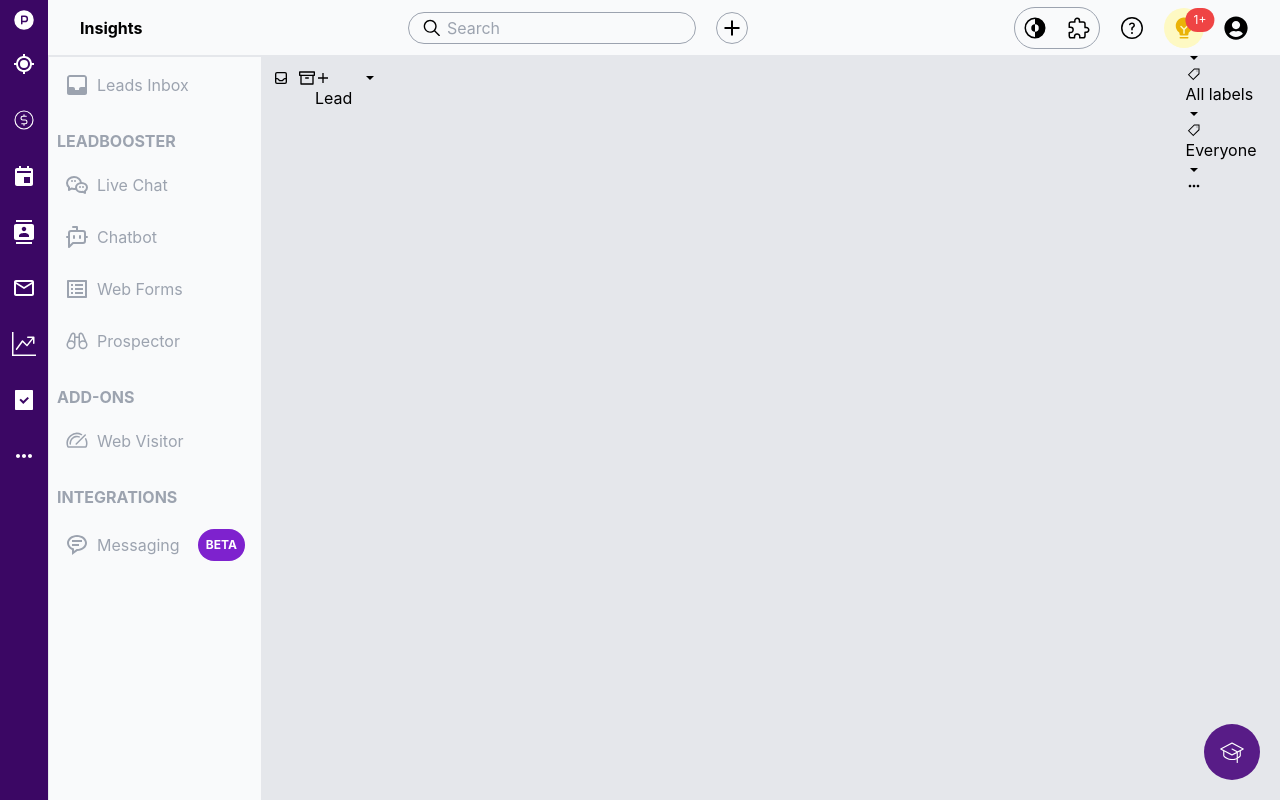
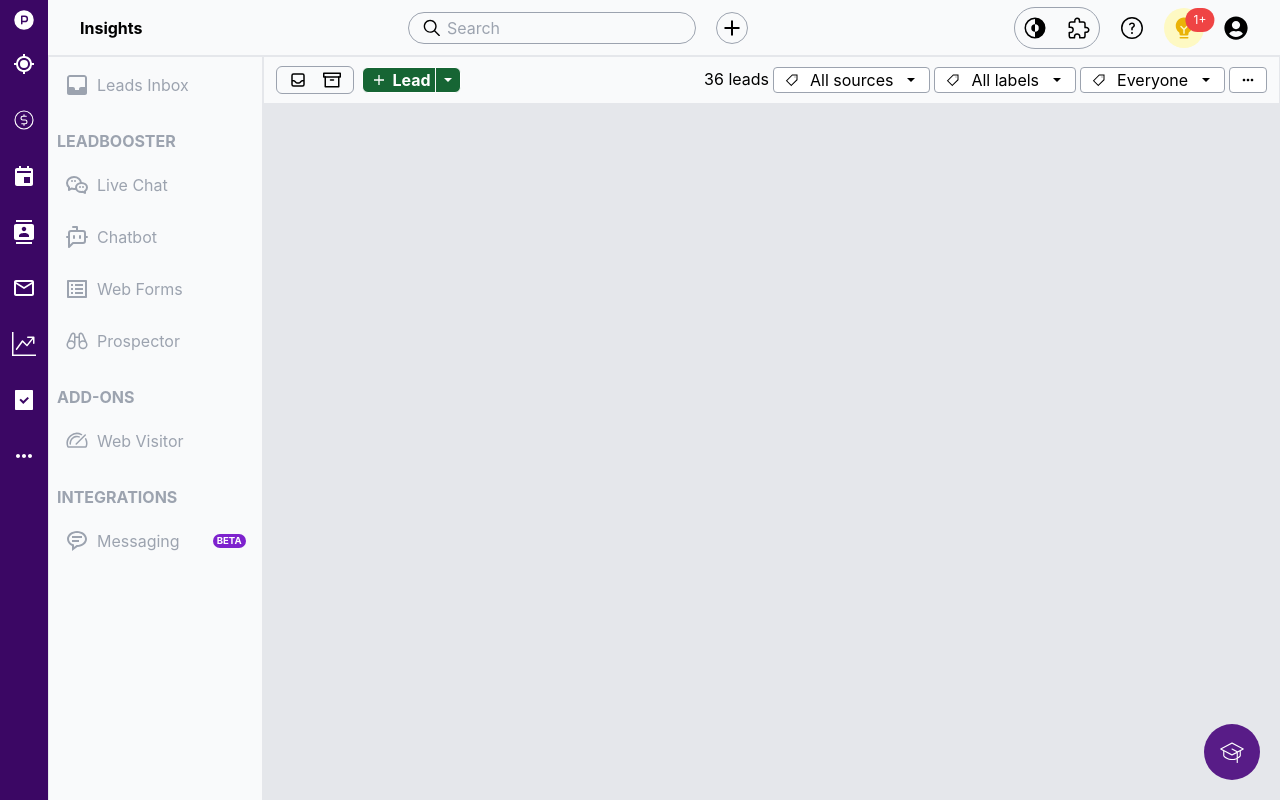
Before and after one commit to wiseman-umanah/perfex, a React (Create React App) app: page /lead/lead-inbox in a window 1280 px wide. Built offline with nearby package versions, Linux system fonts and the light colour scheme.

Commit message:
Completed Leads header

```diff
--- a/src/pages/Lead/LeadInbox/LeadInbox.jsx
+++ b/src/pages/Lead/LeadInbox/LeadInbox.jsx
@@ -7,41 +7,41 @@ import { MdMoreHoriz } from "react-icons/md";
 
 const LeadsInbox = () => {
 	return (
-		<section className="bg-gray-200 flex flex-col p-2.5 w-full h-full overflow-auto">
-			<aside className="flex justify-between items-center h-12 border">
-				<div className="flex">
-					<div className="flex gap-2.5">
-						<HiOutlineInbox />
+		<section className="bg-gray-200 flex flex-col w-full h-full overflow-auto">
+			<aside className="flex justify-between items-center px-3 py-4 bg-gray-50 h-12 border">
+				<div className="flex gap-2 items-center">
+					<div className="flex border border-gray-400 py-1 px-3 justify-between rounded-md text-lg gap-4 items-center">
+						<HiOutlineInbox className='border-r-gray-400'/>
 						<FiArchive />
 					</div>
-					<div className="flex gap-2.5">
-						<div>
+					<div className="bg-green-800 flex rounded-md justify-center gap-1 px-1 text-white items-center border border-white font-bold">
+						<div className='px-1 flex gap-1.5 items-center border-r justify-center border-gray-50'>
 							<IoMdAdd />
 							<span>Lead</span>
 						</div>
-						<div>
+						<div className=''>
 							<IoMdArrowDropdown />
 						</div>
 					</div>
 				</div>
-				<div>
+				<div className='flex gap-1'>
 					<span>36 leads</span>
-					<div>
+					<div className="flex items-center gap-2.5 px-2.5 bg-white rounded border border-gray-400">
 						<LiaTagSolid />
-						All sources
+						<span>All sources</span>
 						<IoMdArrowDropdown />
 					</div>
-					<div>
+					<div className="flex items-center gap-2.5 px-2.5 bg-white rounded border border-gray-400">
 						<LiaTagSolid />
-						All labels
+						<span>All labels</span>
 						<IoMdArrowDropdown />
 					</div>
-					<div>
+					<div className="flex items-center gap-2.5 px-2.5 bg-white rounded border border-gray-400">
 						<LiaTagSolid />
-						Everyone
+						<span>Everyone</span>
 						<IoMdArrowDropdown />
 					</div>
-					<div>
+					<div className="flex items-center gap-2.5 px-2.5 bg-white rounded border border-gray-400">
 						<MdMoreHoriz />
 					</div>
 				</div>
--- a/src/pages/Lead/LeadInbox/MinNav.jsx
+++ b/src/pages/Lead/LeadInbox/MinNav.jsx
@@ -47,7 +47,7 @@ const MinNav = () => {
 						<BiMessageRoundedDetail className='icon-style'/>
 						<span>Messaging</span>
 					</div>
-					<span className="p-2 text-xs bg-purple-700 rounded-full font-bold text-white">BETA</span>
+					<span className="px-1 text-xxs bg-purple-700 rounded-full font-bold text-white">BETA</span>
 				</div>
 			</div>
 		</section>
--- a/tailwind.config.js
+++ b/tailwind.config.js
@@ -4,7 +4,11 @@ module.exports = {
 	"./src/**/*.{js,jsx,ts,tsx}",
   ],
   theme: {
-    extend: {},
+    extend: {
+		fontSize: {
+			'xxs': '0.6rem', // 8px
+		},
+	},
   },
   plugins: [],
 }
```
